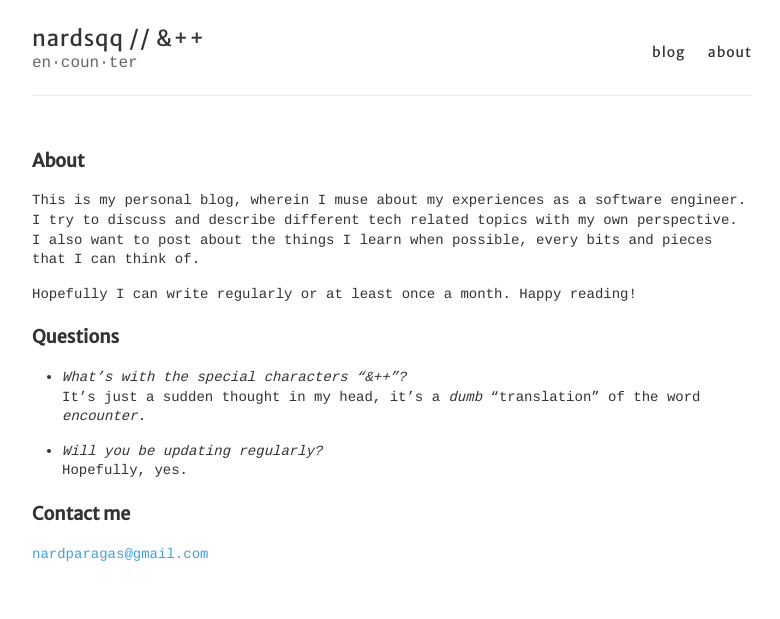
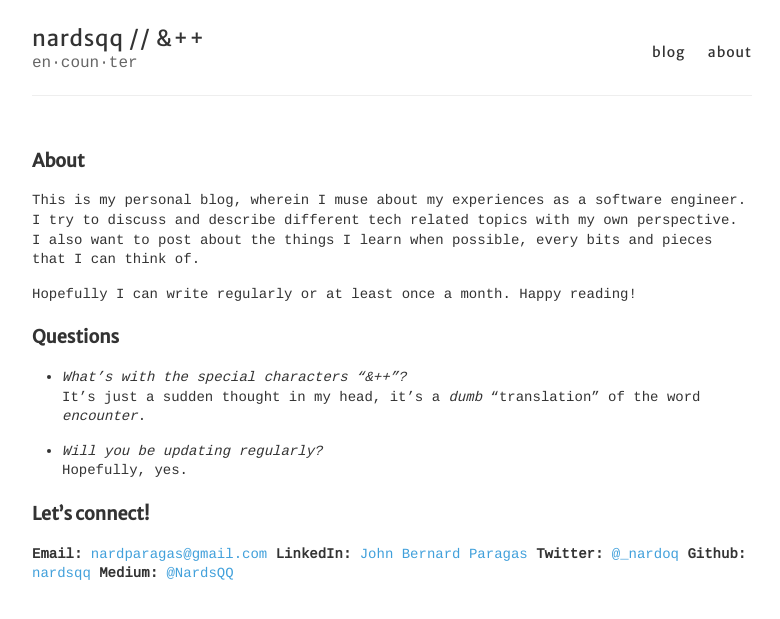
Before and after one commit to nardsqq/nardsqq.github.io, a Jekyll site: the page built from about.md, in a window 1280 px wide. Shown: the top 619 px of the page, without its empty margins (248-1028 px from the left). Built offline with Jekyll 4.4.1, drawn with Linux system fonts in a browser that asks for light colours.

Commit message:
Update contact me

```diff
--- a/about.md
+++ b/about.md
@@ -16,6 +16,10 @@ Hopefully I can write regularly or at least once a month. Happy reading!
 * _Will you be updating regularly?_
   Hopefully, yes.
 
-### Contact me
+### Let's connect!
 
-[nardparagas@gmail.com](mailto:nardparagas@gmail.com)
+**Email:** [nardparagas@gmail.com](mailto:nardparagas@gmail.com)
+**LinkedIn:** [John Bernard Paragas](https://www.linkedin.com/in/john-bernard-paragas-9a1691143/)
+**Twitter:** [@_nardoq](https://twitter.com/_nardoq)
+**Github:** [nardsqq](https://github.com/nardsqq)
+**Medium:** [@NardsQQ](https://medium.com/@NardsQQ)
```
